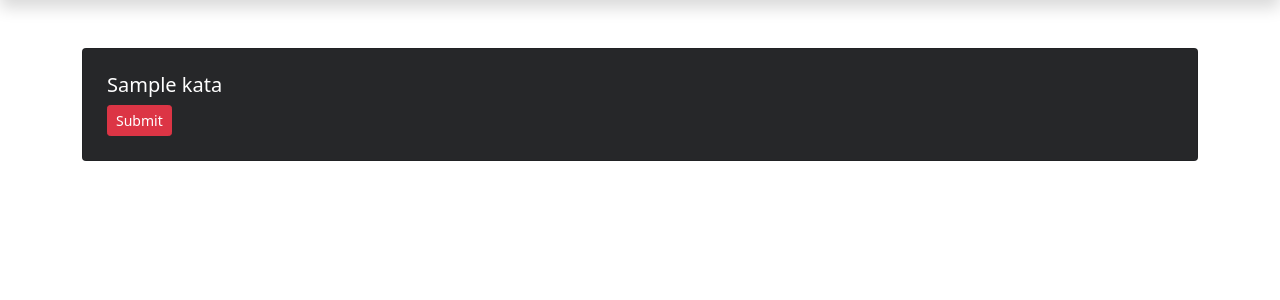
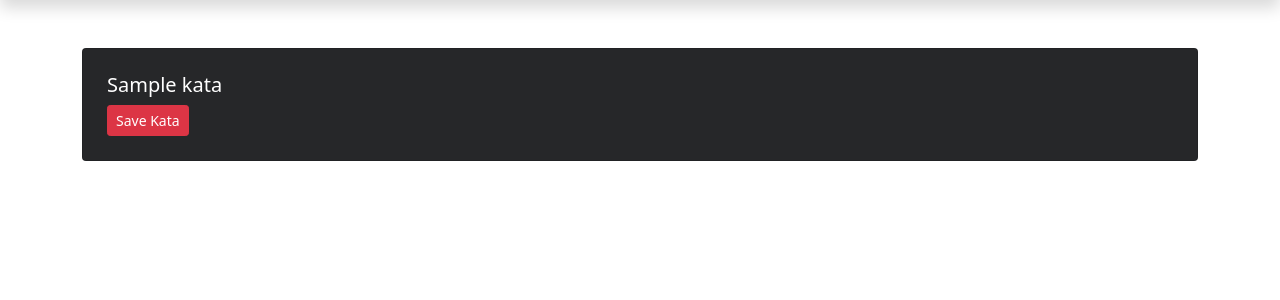
Before and after one commit to davemolk/django_codewars, a Django app: template templates/katas/from_codewars.html in a window 1280 px wide. Shown: the part 144-444 px from the top of the page. Run offline with Django 3.2, Linux system fonts and the light colour scheme; the template is opened without the code that fills it: most values are stand-ins (such as "Sample title", 1, 10 or a date in 2020); parts of the project's set-up code (start-up, migrations or seed data) failed here and were passed over; some libraries are stand-ins or nearby versions.

Commit message:
submit to save kata on api form

```diff
--- a/templates/katas/partials/api_form.html
+++ b/templates/katas/partials/api_form.html
@@ -11,7 +11,7 @@
             <input type="hidden" name='tags' value="{{kata.tags}}">
             <input type="hidden" name='rank' value="{{kata.rank}}">
             <input type="hidden" name='url' value="{{kata.url}}">
-            <button class="btn btn-danger btn-sm" type="submit" hx-post=".">Submit</button>
+            <button class="btn btn-danger btn-sm" type="submit" hx-post=".">Save Kata</button>
         </form>
     </div>
 </div>
```
